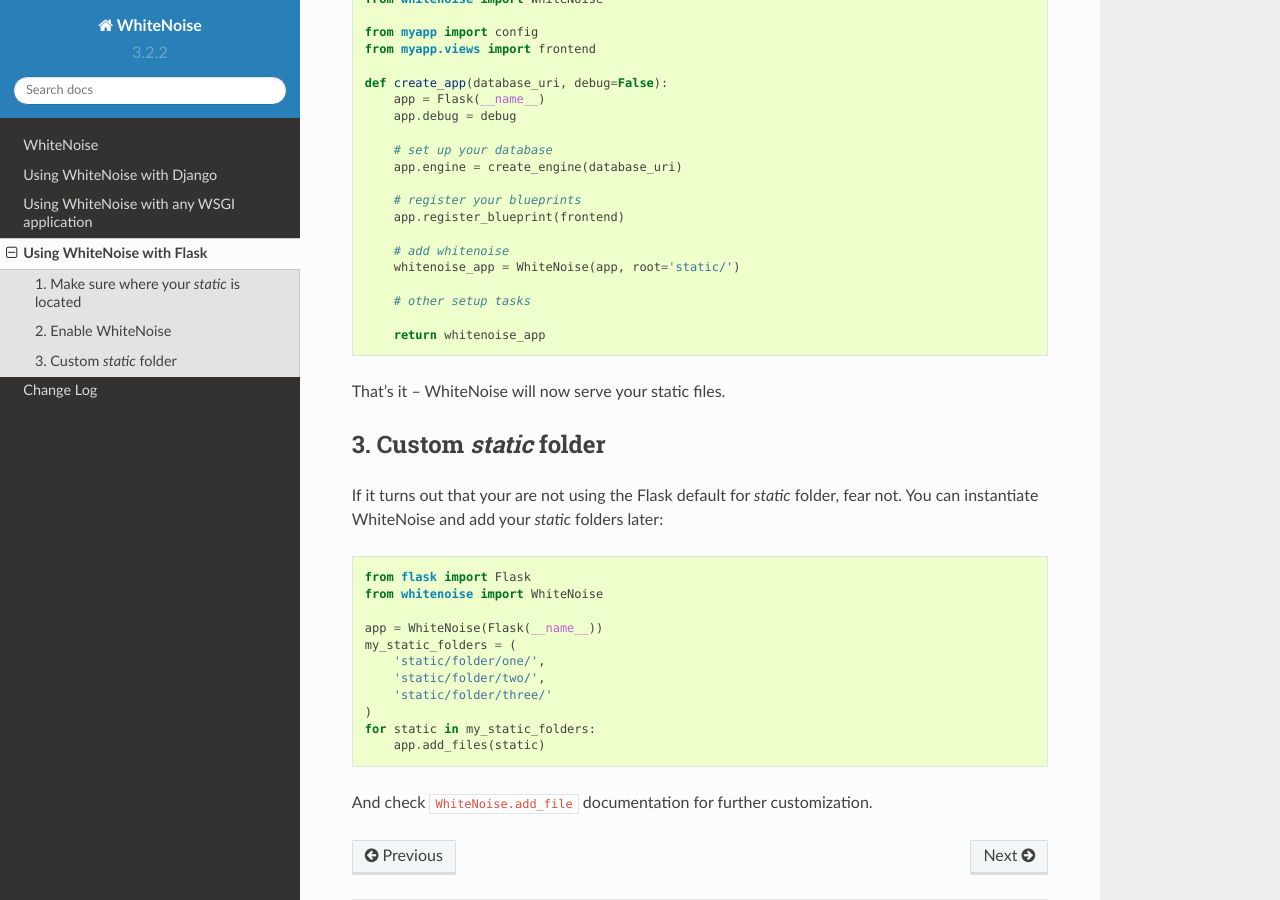
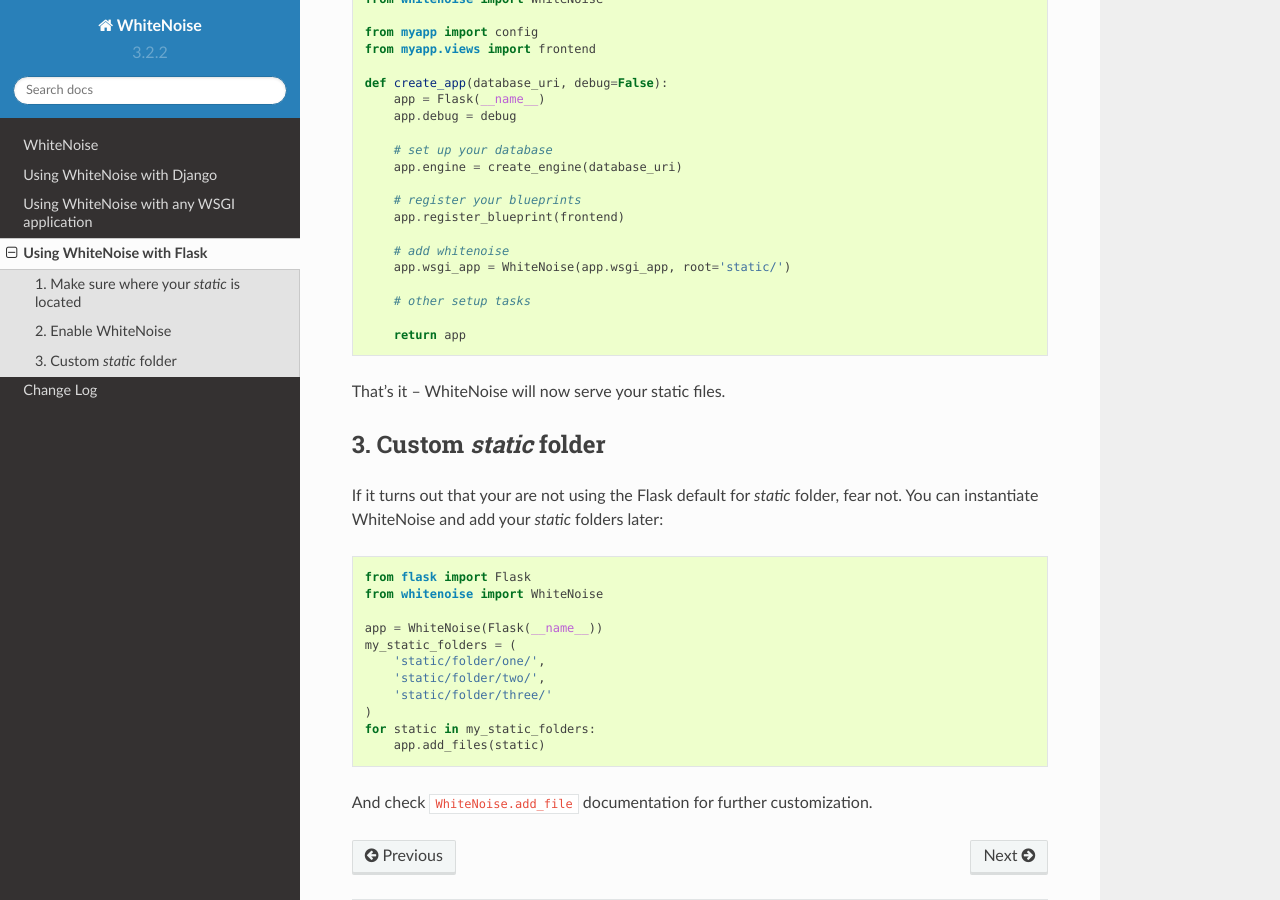
Before and after one commit to gorbunov87/white_noise, a Sphinx documentation site: the page built from docs/flask.rst, in a window 1280 px wide and 900 px high, scrolled down 833 px. Built offline with Sphinx 7.4.7 and the Read the Docs theme 2.0.0, drawn with Linux system fonts in a browser that asks for light colours.

Commit message:
Update Flask docs to use preferred WSGI wrapping method
See: http://flask.pocoo.org/docs/0.11/api/#flask.Flask.wsgi_app

```diff
--- a/docs/flask.rst
+++ b/docs/flask.rst
@@ -56,11 +56,11 @@
         app.register_blueprint(frontend)
 
         # add whitenoise
-        whitenoise_app = WhiteNoise(app, root='static/')
+        app.wsgi_app = WhiteNoise(app.wsgi_app, root='static/')
 
         # other setup tasks
 
-        return whitenoise_app
+        return app
 
 
 That's it -- WhiteNoise will now serve your static files.
```
